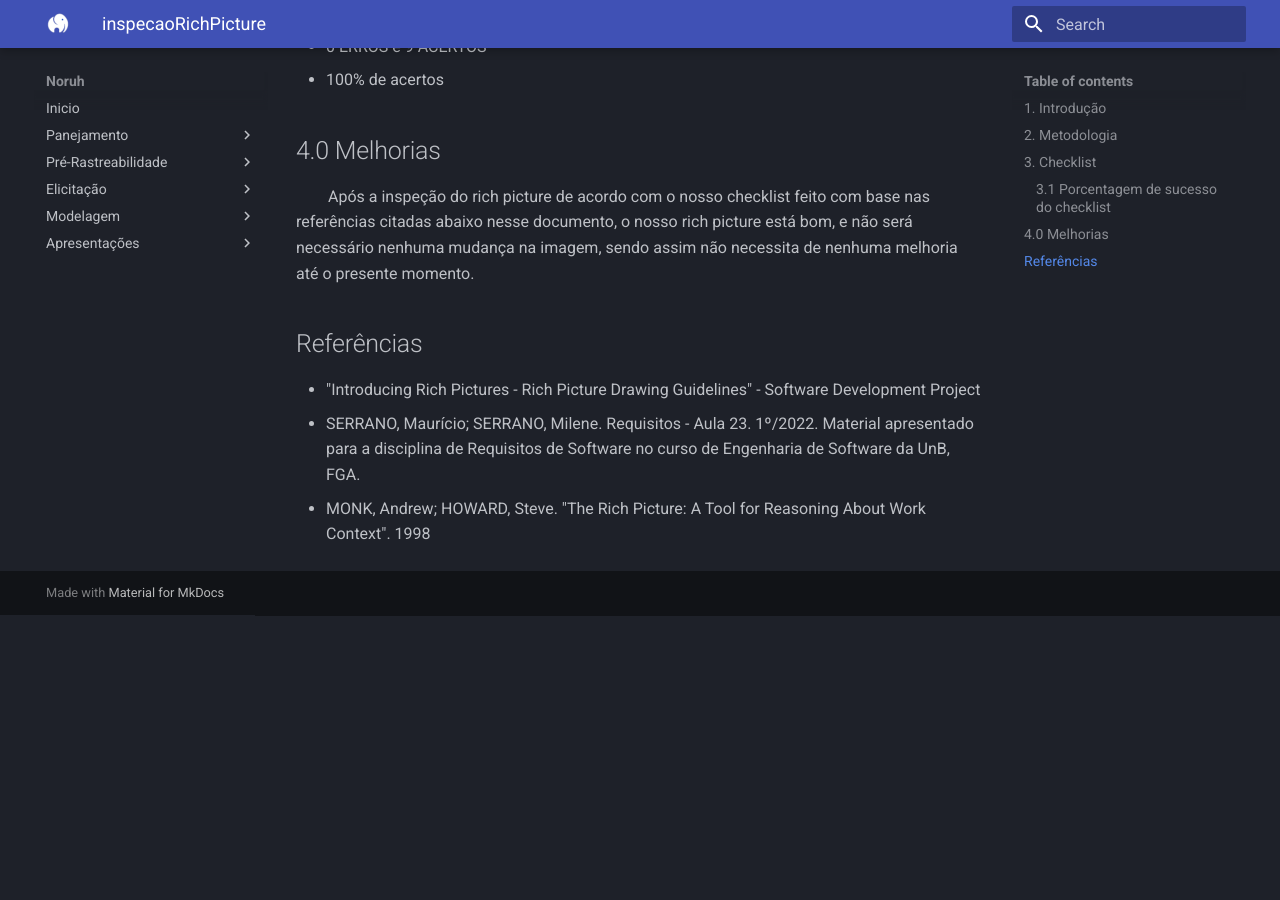
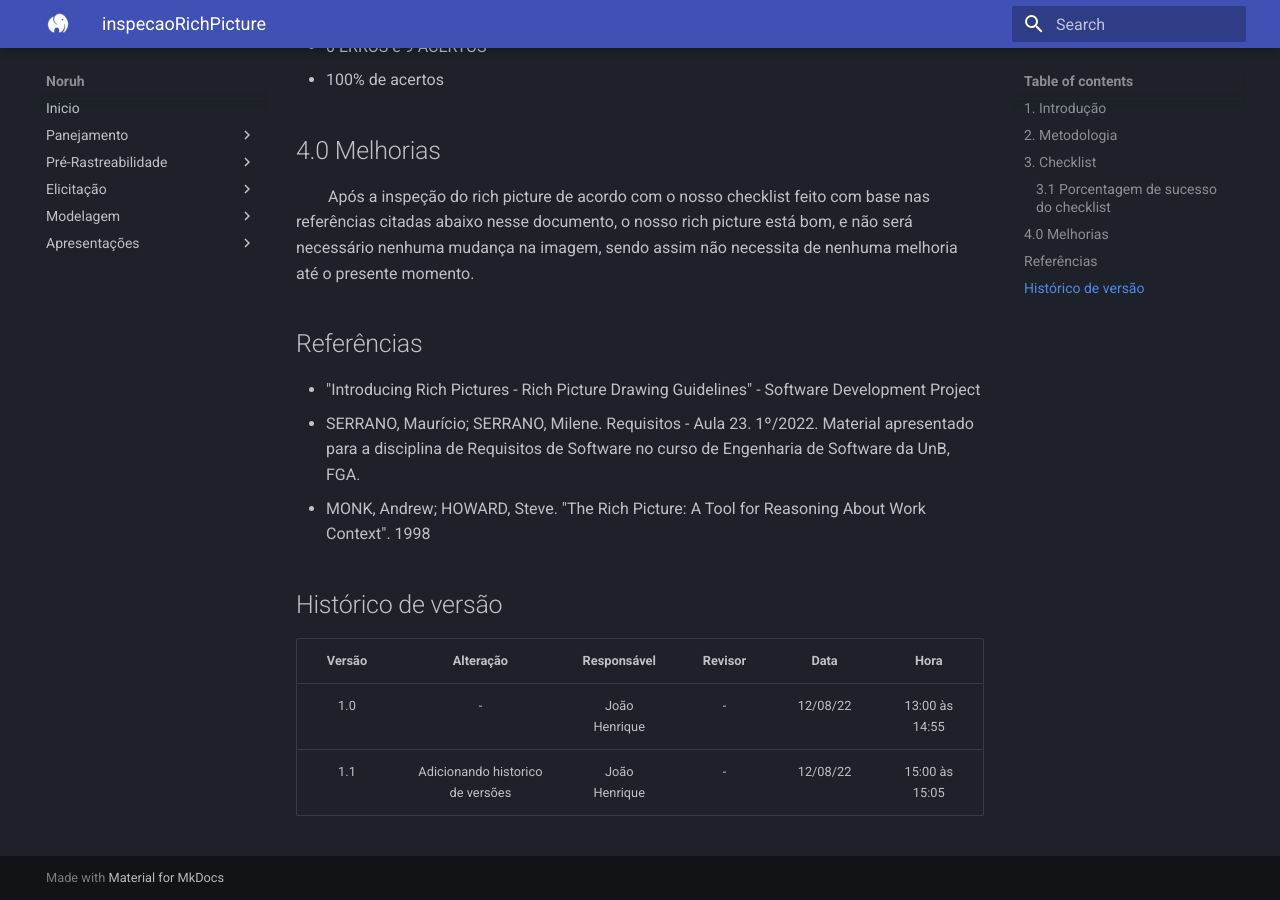
Before and after one commit to Thiab394/2022.1-Noruh, an MkDocs documentation site: the page built from docs/analise/verificacao/inspecaoRichPicture.md, in a window 1280 px wide and 900 px high, scrolled down 1179 px. Built offline with MkDocs 1.6.1 and Material for MkDocs 9.7.7, drawn with Linux system fonts in a browser that asks for light colours; before the commit the page ends 1794 px from its top, so only the background shows below that.

Commit message:
Adicionando historico de versões à inspecao do rich picture

```diff
--- a/docs/analise/verificacao/inspecaoRichPicture.md
+++ b/docs/analise/verificacao/inspecaoRichPicture.md
@@ -30,3 +30,9 @@
 - "Introducing Rich Pictures - Rich Picture Drawing Guidelines" - Software Development Project
 - SERRANO, Maurício; SERRANO, Milene. Requisitos - Aula 23. 1º/2022. Material apresentado para a disciplina de Requisitos de Software no curso de Engenharia de Software da UnB, FGA.
 - MONK, Andrew; HOWARD, Steve. "The Rich Picture: A Tool for Reasoning About Work Context". 1998
+
+## Histórico de versão
+| Versão |      Alteração      | Responsável |           Revisor            |   Data   | Hora  |
+| :----: | :-----------------: | :---------: | :--------------------------: | :------: | :------: |
+|  1.0   |          -          |    João Henrique    |      -               | 12/08/22 |13:00 às 14:55 |
+|  1.1   | Adicionando historico de versões|João Henrique    |      -       | 12/08/22 |15:00 às 15:05 |
```
